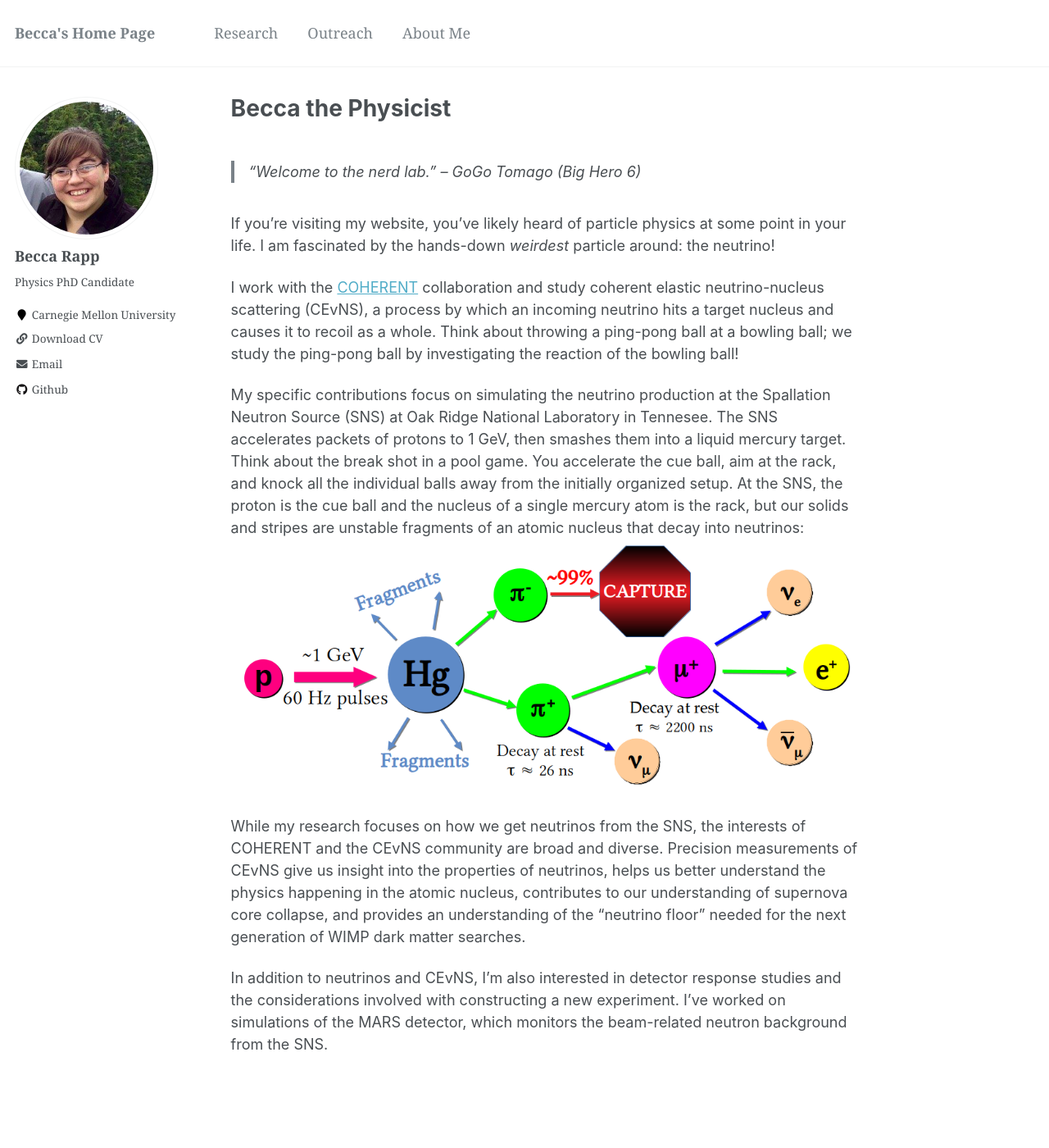
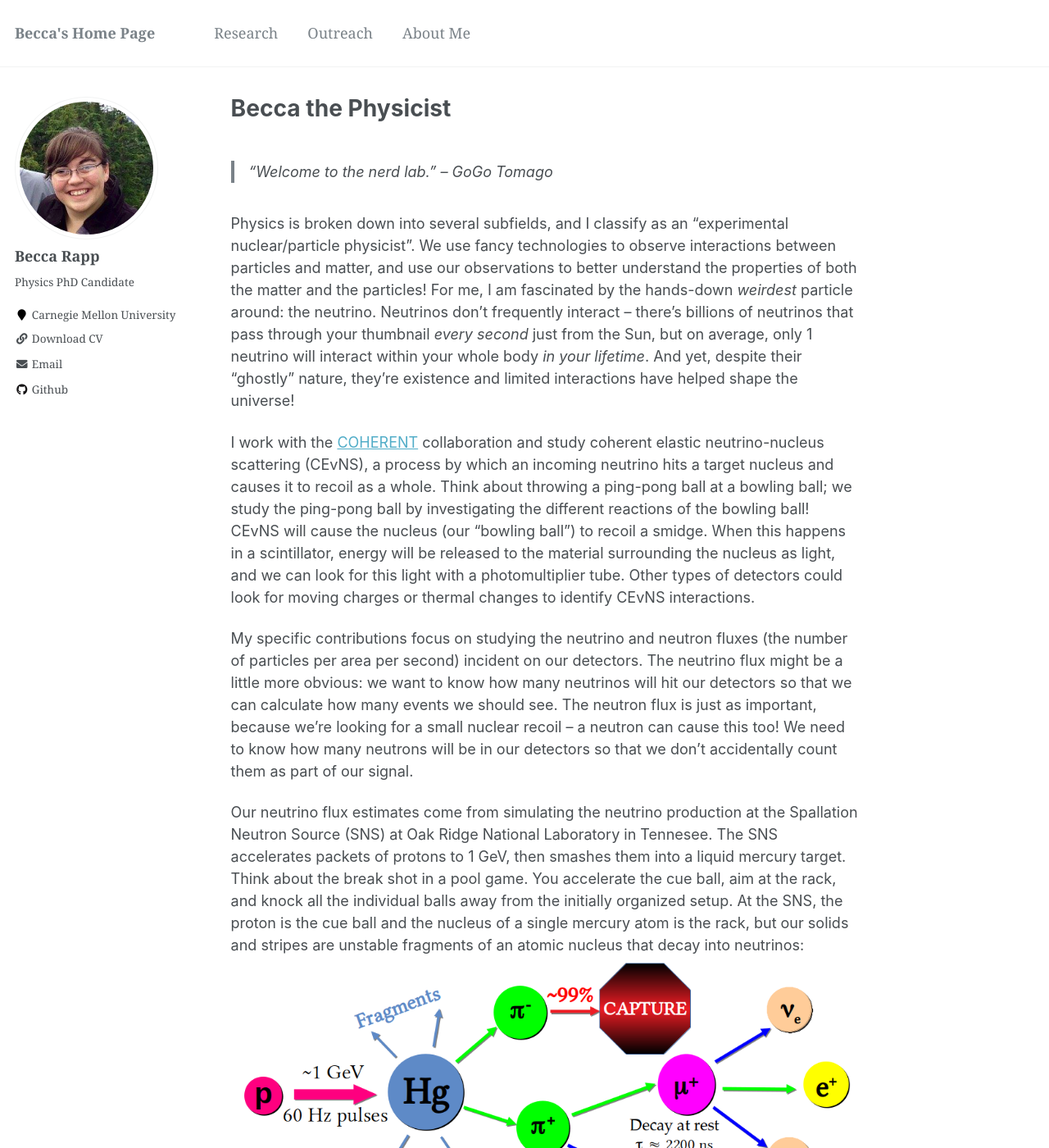
Before and after one commit to rapprl/rapprl.github.io, a Jekyll site: the page built from _pages/research.md, in a window 1280 px wide and 1400 px high. Shown: the whole window at 82% size. Built offline with Jekyll 4.4.1, drawn with Linux system fonts in a browser that asks for light colours.

Commit message:
Updates to pages.

```diff
--- a/_pages/research.md
+++ b/_pages/research.md
@@ -6,29 +6,52 @@ redirect_from:
   - /research.html
 ---
 
-> "Welcome to the nerd lab." -- GoGo Tomago (Big Hero 6)
+> "Welcome to the nerd lab." -- GoGo Tomago
 
-If you're visiting my website, you've likely heard of particle physics
-at some point in your life.  I am fascinated by the hands-down
-_weirdest_ particle around: the neutrino!
+Physics is broken down into several subfields, and I classify as an
+"experimental nuclear/particle physicist".  We use fancy technologies
+to observe interactions between particles and matter, and use our
+observations to better understand the properties of both the matter
+and the particles!  For me, I am fascinated by the hands-down
+_weirdest_ particle around: the neutrino.  Neutrinos don't frequently
+interact -- there's billions of neutrinos that pass through your
+thumbnail _every second_ just from the Sun, but on average, only 1
+neutrino will interact within your whole body _in your lifetime_.  And
+yet, despite their "ghostly" nature, they're existence and limited
+interactions have helped shape the universe!
 
 I work with the [COHERENT](https://sites.duke.edu/coherent/)
 collaboration and study coherent elastic neutrino-nucleus scattering
 (CEvNS), a process by which an incoming neutrino hits a target nucleus
 and causes it to recoil as a whole.  Think about throwing a ping-pong
 ball at a bowling ball; we study the ping-pong ball by investigating
-the reaction of the bowling ball!
+the different reactions of the bowling ball!  CEvNS will cause the
+nucleus (our "bowling ball") to recoil a smidge.  When this happens in
+a scintillator, energy will be released to the material surrounding
+the nucleus as light, and we can look for this light with a
+photomultiplier tube.  Other types of detectors could look for moving
+charges or thermal changes to identify CEvNS interactions.
 
-My specific contributions focus on simulating the neutrino production
-at the Spallation Neutron Source (SNS) at Oak Ridge National
-Laboratory in Tennesee.  The SNS accelerates packets of protons to 1
-GeV, then smashes them into a liquid mercury target.  Think about the
-break shot in a pool game.  You accelerate the cue ball, aim at the
-rack, and knock all the individual balls away from the initially
-organized setup.  At the SNS, the proton is the cue ball and the
-nucleus of a single mercury atom is the rack, but our solids and
-stripes are unstable fragments of an atomic nucleus that decay into neutrinos:
-![](../images/sns_beam.png)
+My specific contributions focus on studying the neutrino and neutron
+fluxes (the number of particles per area per second) incident on our
+detectors.  The neutrino flux might be a little more obvious: we want
+to know how many neutrinos will hit our detectors so that we can
+calculate how many events we should see.  The neutron flux is just as
+important, because we're looking for a small nuclear recoil -- a
+neutron can cause this too!  We need to know how many neutrons will be
+in our detectors so that we don't accidentally count them as part of
+our signal.
+
+Our neutrino flux estimates come from simulating the neutrino
+production at the Spallation Neutron Source (SNS) at Oak Ridge
+National Laboratory in Tennesee.  The SNS accelerates packets of
+protons to 1 GeV, then smashes them into a liquid mercury target.
+Think about the break shot in a pool game.  You accelerate the cue
+ball, aim at the rack, and knock all the individual balls away from
+the initially organized setup.  At the SNS, the proton is the cue ball
+and the nucleus of a single mercury atom is the rack, but our solids
+and stripes are unstable fragments of an atomic nucleus that decay
+into neutrinos: ![](../images/sns_beam.png)
 
 While my research focuses on how we get neutrinos from the SNS, the
 interests of COHERENT and the CEvNS community are broad and diverse.
```
Also changed, not shown: _pages/personal.md (+11 -12 lines).
